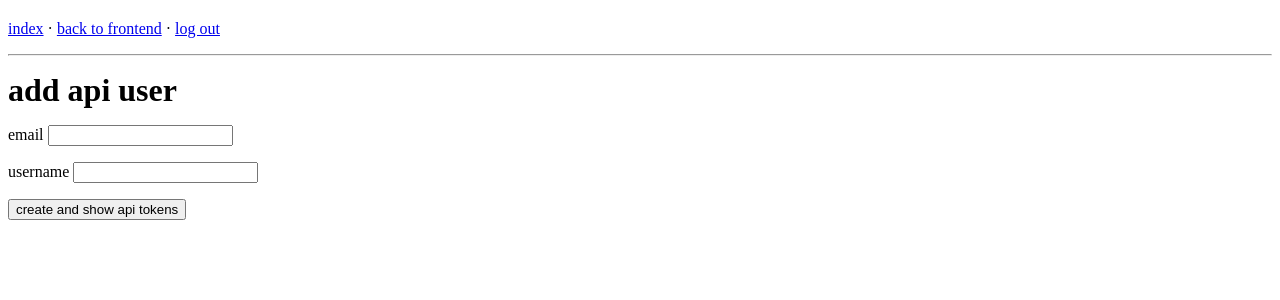
After one commit to pixelebbe/pixelebbe, a Flask app: template templates/admin/users/new-api-user.html in a window 1280 px wide. The commit adds this page. Shown: the top 300 px of the page. Run offline with Flask 3, Linux system fonts and the light colour scheme; the template is opened without the code that fills it, so the values that code supplies are empty; parts of the project's set-up code (start-up, migrations or seed data) failed here and were passed over.

Commit message:
Allow adding api users

```diff
--- a/pixelebbe.py
+++ b/pixelebbe.py
@@ -31,6 +31,7 @@ app.db = db
 
 user_datastore = SQLAlchemyUserDatastore(db, User, Role)
 security = Security(app, user_datastore)
+app.security = security
 
 @app.route("/")
 def index():
--- a/setup.py
+++ b/setup.py
@@ -55,7 +55,7 @@ with app.app_context():
         db.session.add(Color(hexcode=v, hue=hue, lightness=lightness))
 
 
-    for role in ['api', 'users', 'events', 'events.admin']:
+    for role in ['api', 'users', 'events', 'edit']:
         db.session.add(Role(name=role))
 
     db.session.commit()
--- a/templates/admin/events/index.html
+++ b/templates/admin/events/index.html
@@ -2,17 +2,17 @@
 {% block body %}
     <h1>events</h1>
 
-    {% if current_user.has_role('events.admin') %}
+    {% if current_user.has_role('events') %}
         <a href="{{ url_for('admin.event_new') }}">new event</a>
     {% endif %}
 
     <ul>
-        {% for event in all_events if event.active or current_user.has_role('events.admin') %}
+        {% for event in all_events if event.active or current_user.has_role('events') %}
             <li>
                 <strong>{{ event.title }}</strong> {{ '(offline)' if not event.active }} &middot;
                 <a href="{{ url_for('event.index', event=event.slug) }}">public view</a> &middot;
                 <a href="{{ url_for('admin.event_set_pixel', event=event.slug) }}">set pixel</a>
-                {% if current_user.has_role('events.admin') %} &middot;
+                {% if current_user.has_role('events') %} &middot;
                 <a href="{{ url_for('admin.event_overwrite', event=event.slug) }}">overwrite</a> &middot;
                 <a href="{{ url_for('admin.event_toggle_active', event=event.slug) }}">{{ 'deactivate' if event.active else 'activate' }}</a>
                 {% endif %}
--- a/templates/admin/users/index.html
+++ b/templates/admin/users/index.html
@@ -10,6 +10,7 @@
                 <strong>{{ user.username }}</strong> &middot;
                 {{ user.role_text() }} &middot;
                 <a href="">change roles</a> &middot;
+                <a href="">set/reset password</a> &middot;
                 <a href="">demote to api user</a> &middot;
                 <a href="">deactivate</a>
             </li>
@@ -18,7 +19,7 @@
 
     <h2>api users</h2>
 
-    <p><a href="">create new api user</a></p>
+    <p><a href="{{ url_for('admin.new_api_user') }}">create new api user</a></p>
 
     <ul>
         {% for user in users.filter_by(active=False).all() if user.has_role('api') %}
--- /dev/null
+++ b/templates/admin/users/new-api-user.html
@@ -0,0 +1,18 @@
+{% extends "layouts/backend.html" %}
+{% block body %}
+    <h1>add api user</h1>
+
+    <form action="" method="post">
+        <p>
+            <label for="email">email</label>
+            <input id="email" name="email">
+        </p>
+
+        <p>
+            <label for="username">username</label>
+            <input id="username" name="username">
+        </p>
+
+        <button type="submit">create and show api tokens</button>
+    </form>
+{% endblock %}
--- a/templates/layouts/backend.html
+++ b/templates/layouts/backend.html
@@ -10,7 +10,7 @@
 <body>
     <p>
         <a href="{{ url_for('admin.index') }}">index</a> &middot;
-        {% if current_user.has_role('events') %}
+        {% if current_user.has_role('edit') %}
             <a href="{{ url_for('admin.events') }}">events</a> &middot;
         {% endif %}
         {% if current_user.has_role('users') %}
```
Also changed, not shown: admin_view.py (+24 -8 lines), templates/admin/users/new-api-user-tokens.html (added, +10 -0 lines).
